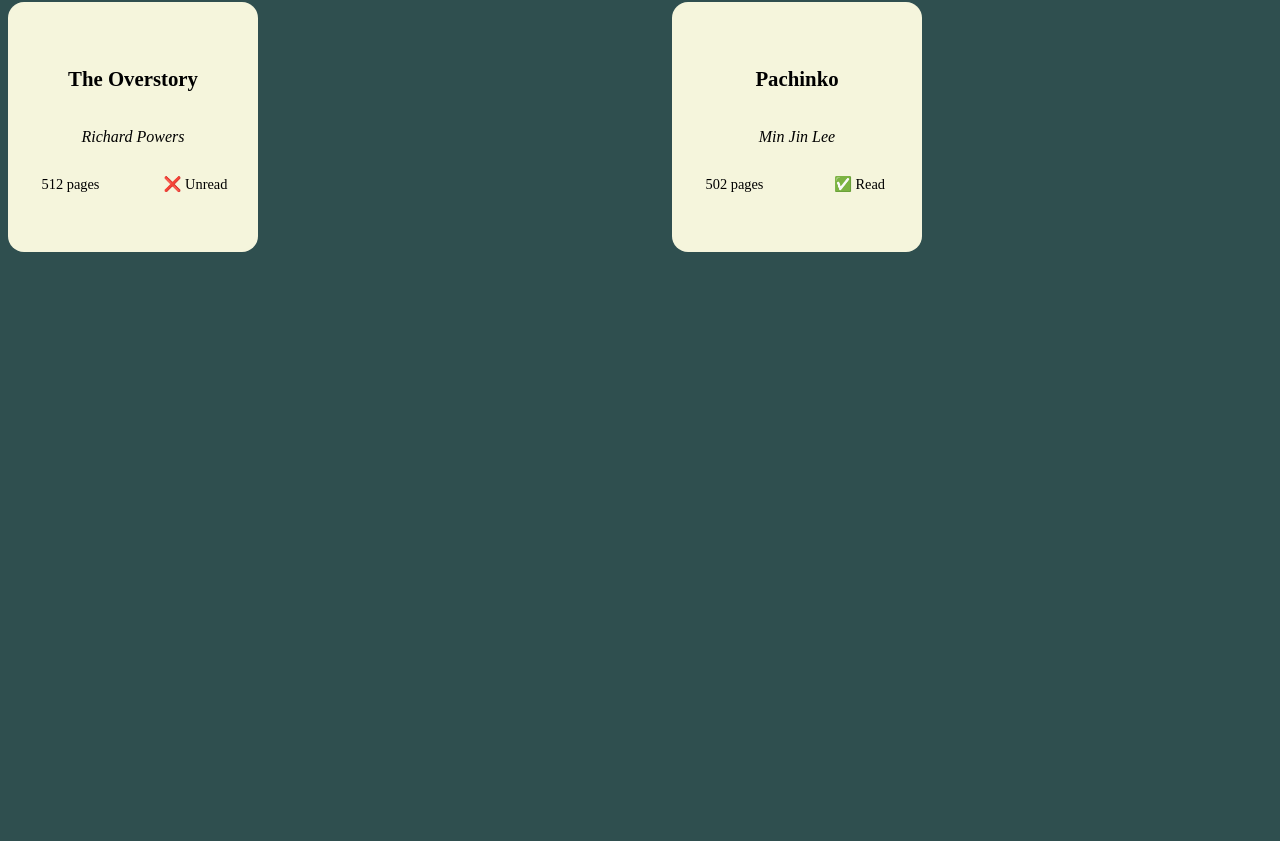
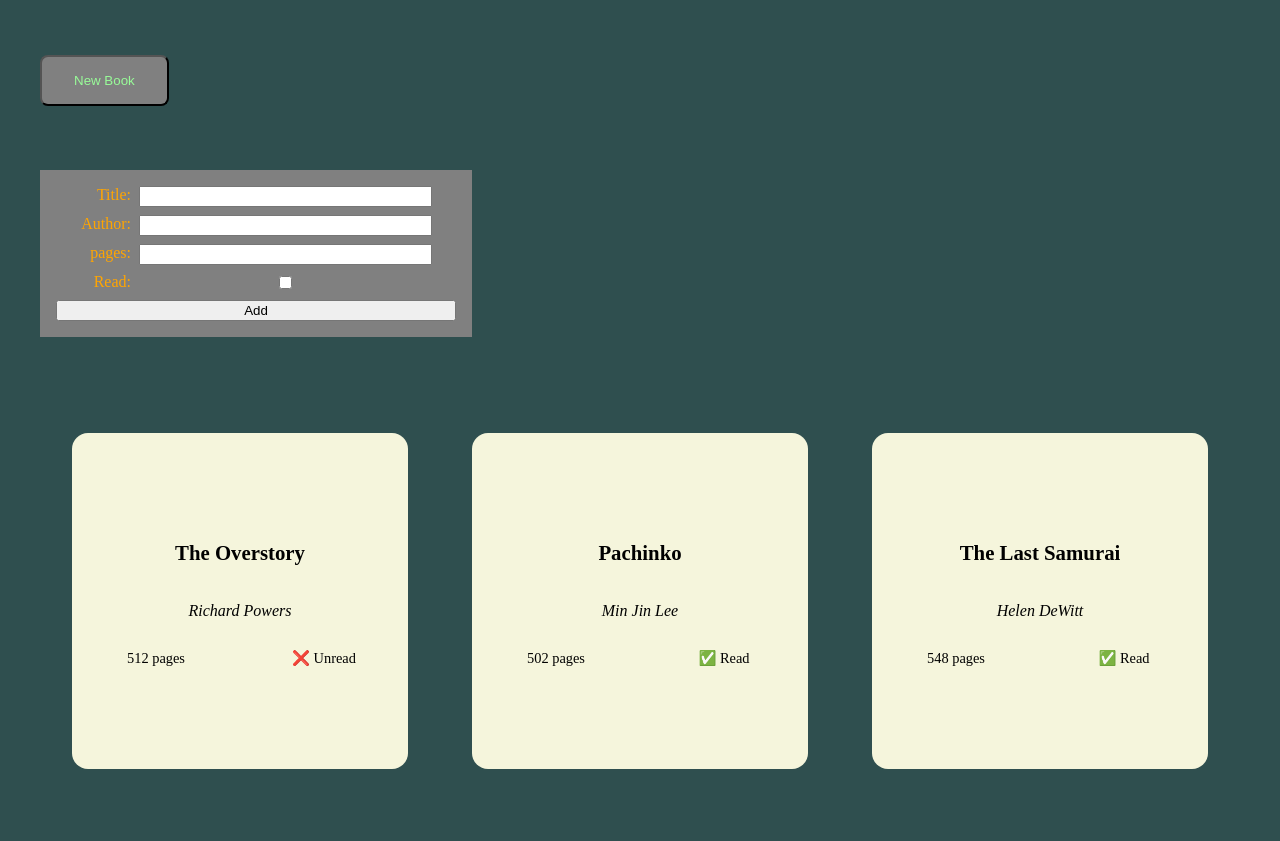
Before and after one commit to oaktec/odin-library, a website: page index.html in a window 1280 px wide. Shown: the part 78-919 px from the top of the page. Before the commit the page ends 800 px from the top, so only its background shows below. Drawn offline with Linux system fonts and the light colour scheme.

Commit message:
Add html for new book button + form

```diff
--- a/index.html
+++ b/index.html
@@ -10,6 +10,26 @@
   </head>
   <body>
     <h1>Library</h1>
+    <button class="new-book-btn">New Book</button>
+    <form class="new-book-form">
+      <label for="book-title" class="input-row">
+        Title:
+        <input type="text" name="book-title" id="book-title" />
+      </label>
+      <label for="book-author" class="input-row">
+        Author:
+        <input type="text" name="book-author" id="book-author" />
+      </label>
+      <label for="book-pages" class="input-row">
+        pages:
+        <input type="number" name="book-pages" id="book-pages" />
+      </label>
+      <label for="book-read" class="input-row">
+        Read:
+        <input type="checkbox" name="book-read" id="book-read" />
+      </label>
+      <button>Add</button>
+    </form>
     <div class="library-wrapper"></div>
   </body>
 </html>
--- a/javascript.js
+++ b/javascript.js
@@ -1,6 +1,6 @@
 const libraryWrapper = document.querySelector(".library-wrapper");
 
-let myLibrary = [];
+const myLibrary = [];
 
 function Book(title, author, pages, read) {
   this.title = title;
@@ -14,12 +14,6 @@ function Book(title, author, pages, read) {
 
 function addBookToLibrary(title, author, pages, read) {
   myLibrary.push(new Book(title, author, pages, read));
-}
-
-function printLibrary() {
-  myLibrary.forEach((book) => {
-    generateBookDiv(book);
-  });
 }
 
 function generateBookDiv(book) {
@@ -49,6 +43,13 @@ function generateBookDiv(book) {
   newBook.append(read);
 }
 
+function printLibrary() {
+  myLibrary.forEach((book) => {
+    generateBookDiv(book);
+  });
+}
+
 addBookToLibrary("The Overstory", "Richard Powers", 512, false);
 addBookToLibrary("Pachinko", "Min Jin Lee", 502, true);
+addBookToLibrary("The Last Samurai", "Helen DeWitt", 548, true);
 printLibrary();
--- a/style.css
+++ b/style.css
@@ -1,18 +1,23 @@
 body {
   background-color: darkslategray;
   color: orange;
+}
+
+h1 {
+  margin: 32px;
 }
 
 .library-wrapper {
   display: grid;
   grid-template-columns: repeat(auto-fit, minmax(250px, 1fr));
   gap: 64px;
+  padding: 64px;
 }
 
 .card {
   background-color: beige;
-  height: 250px;
-  width: 250px;
+  max-width: 500px;
+  aspect-ratio: 1 / 1;
   border-radius: 16px;
   color: black;
 
@@ -37,3 +42,36 @@ body {
 .read {
   font-size: 0.9rem;
 }
+
+.new-book-btn {
+  background-color: gray;
+  border-radius: 8px;
+  padding: 16px 32px;
+  margin: 32px;
+  color: palegreen;
+}
+
+.new-book-form {
+  background-color: gray;
+
+  display: grid;
+  grid-template-columns: 1fr;
+  width: min(400px, 100%);
+  justify-content: left;
+  padding: 16px;
+  gap: 8px;
+  margin: 32px;
+}
+
+.new-book-form label {
+  display: grid;
+  grid-template-columns: 75px 1fr;
+  width: 100%;
+  text-align: right;
+  gap: 8px;
+}
+
+.new-book-form input {
+  width: 90%;
+  justify-self: left;
+}
```
